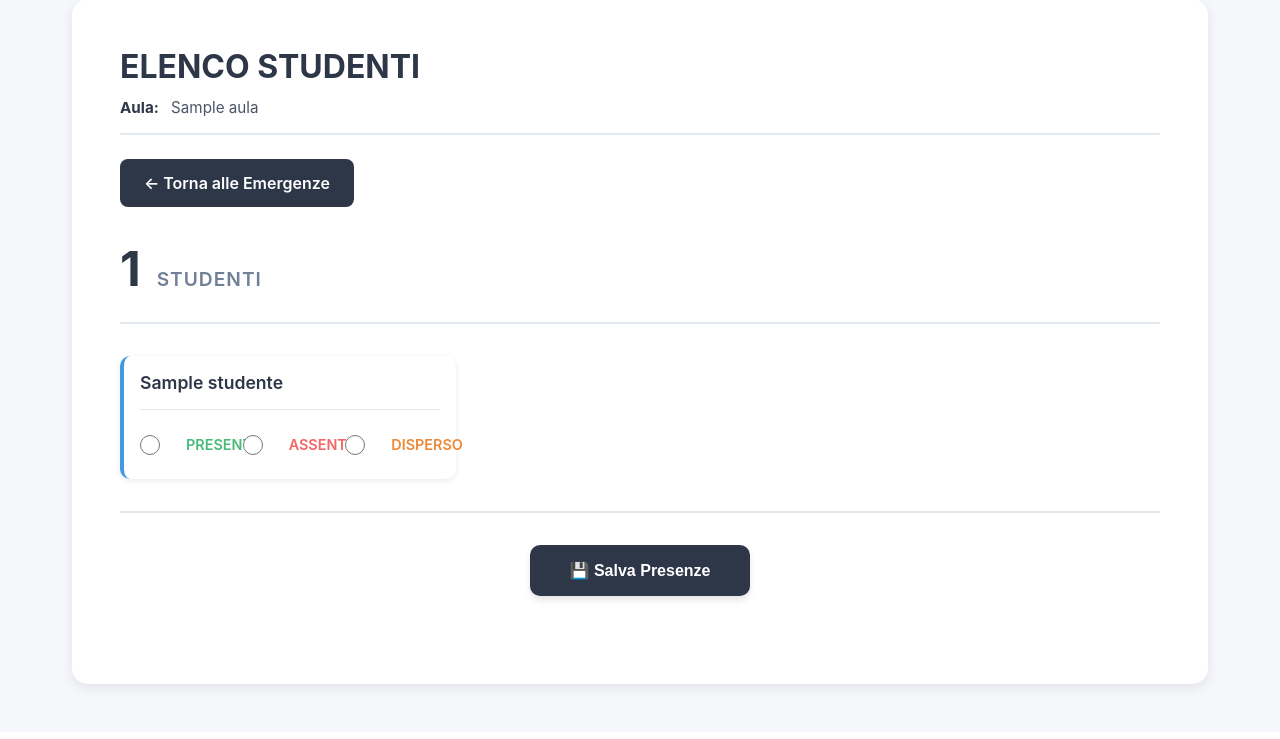
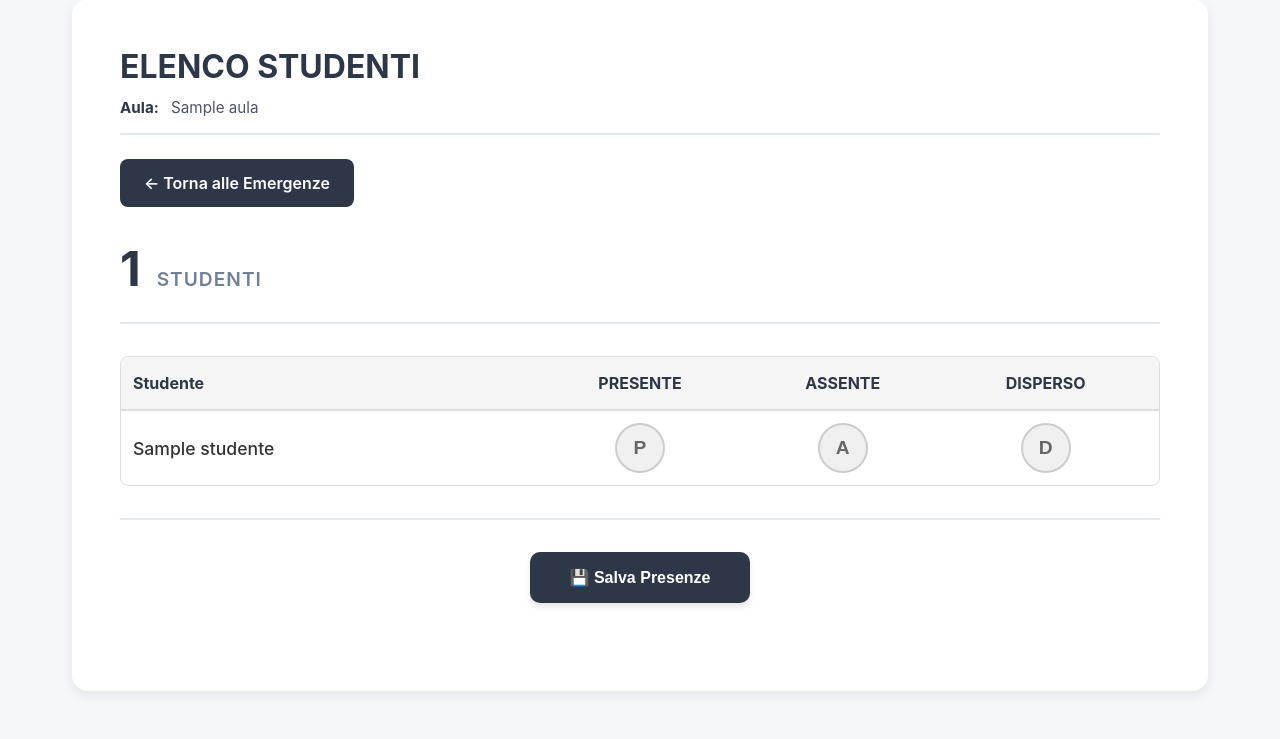
Before and after one commit to AltaMatz/RunOut, a Flask app: template runout/templates/elenco_studenti.html in a window 1280 px wide. Shown: the part 102-841 px from the top of the page. Before the commit the page ends 796 px from the top, so only its background shows below. Run offline with Flask 3, Linux system fonts and the light colour scheme; the template is opened without the code that fills it: most values are stand-ins (such as "Sample title", 1, 10 or a date in 2020).

Commit message:
Modifica UI elenco studenti

```diff
--- a/runout/app.py
+++ b/runout/app.py
@@ -33,13 +33,13 @@ async def emergenze():
     giorno = 4 #giorno fisso per test
 
     #ora_reale = now.hour
-    ora_reale = 12 #ora fissa per test
+    ora_reale = 13 #ora fissa per test
     if 8 <= ora_reale <= 14:
         ora = ora_reale-7
     else:
         ora = 1  #ora di default quando fuori orario
 
-    sem = asyncio.Semaphore(20)
+    sem = asyncio.Semaphore(50)
     async def fetch_classe(client, aula, API_TOKEN):
         url = f"https://sipal.itispaleocapa.it/api/proxySipal/v1/studenti/classe/{giorno}/{ora}/{aula}"
         headers = {
--- a/runout/templates/elenco_studenti.html
+++ b/runout/templates/elenco_studenti.html
@@ -37,6 +37,22 @@
             {% if studenti|length > 0 %}
                 <form id="presenze-form">
                     <div class="studenti-list-container">
+                        <!-- Column Headers -->
+                        <div class="studenti-row header-row">
+                            <div class="studente-name-col">
+                                <strong>Studente</strong>
+                            </div>
+                            <div class="presenze-col">
+                                <strong>PRESENTE</strong>
+                            </div>
+                            <div class="presenze-col">
+                                <strong>ASSENTE</strong>
+                            </div>
+                            <div class="presenze-col">
+                                <strong>DISPERSO</strong>
+                            </div>
+                        </div>
+
                         {% for studente in studenti %}
                             {% set nome_studente = studente %}
                             {% if studente is mapping %}
@@ -50,35 +66,31 @@
                                     {% set nome_studente = studente|string %}
                                 {% endif %}
                             {% endif %}
-                            <div class="studente-card">
-                                <div class="studente-info">
+                            <div class="studenti-row data-row">
+                                <div class="studente-name-col">
                                     <div class="studente-nome">{{ nome_studente }}</div>
                                     {% if studente is mapping %}
                                         {% if studente.get('matricola') %}
                                             <div class="studente-matricola">
-                                                Matricola: {{ studente.matricola }}
-                                            </div>
-                                        {% endif %}
-                                        {% if studente.get('classe') %}
-                                            <div class="studente-classe">
-                                                Classe: {{ studente.classe }}
+                                                {{ studente.matricola }}
                                             </div>
                                         {% endif %}
                                     {% endif %}
                                 </div>
-                                <div class="presenze-options">
-                                    <label class="radio-option">
-                                        <input type="radio" name="presenza_{{ loop.index0 }}" value="PRESENTE" data-studente="{{ nome_studente }}">
-                                        <span class="radio-label presente">PRESENTE</span>
-                                    </label>
-                                    <label class="radio-option">
-                                        <input type="radio" name="presenza_{{ loop.index0 }}" value="ASSENTE" data-studente="{{ nome_studente }}">
-                                        <span class="radio-label assente">ASSENTE</span>
-                                    </label>
-                                    <label class="radio-option">
-                                        <input type="radio" name="presenza_{{ loop.index0 }}" value="DISPERSO" data-studente="{{ nome_studente }}">
-                                        <span class="radio-label disperso">DISPERSO</span>
-                                    </label>
+                                <div class="presenze-col">
+                                    <button type="button" class="presence-btn" data-status="PRESENTE" data-studente="{{ nome_studente }}" data-index="{{ loop.index0 }}">
+                                        P
+                                    </button>
+                                </div>
+                                <div class="presenze-col">
+                                    <button type="button" class="presence-btn" data-status="ASSENTE" data-studente="{{ nome_studente }}" data-index="{{ loop.index0 }}">
+                                        A
+                                    </button>
+                                </div>
+                                <div class="presenze-col">
+                                    <button type="button" class="presence-btn" data-status="DISPERSO" data-studente="{{ nome_studente }}" data-index="{{ loop.index0 }}">
+                                        D
+                                    </button>
                                 </div>
                             </div>
                         {% endfor %}
@@ -104,19 +116,42 @@ document.addEventListener('DOMContentLoaded', function() {
     const form = document.getElementById('presenze-form');
     const saveBtn = document.getElementById('save-btn');
     const saveMessage = document.getElementById('save-message');
+    const presenceBtns = document.querySelectorAll('.presence-btn');
+
+    // Track selections per student (by index)
+    const selections = {};
+
+    presenceBtns.forEach(btn => {
+        btn.addEventListener('click', function(e) {
+            e.preventDefault();
+
+            const index = this.getAttribute('data-index');
+            const status = this.getAttribute('data-status');
+            const nomeStudente = this.getAttribute('data-studente');
+
+            // Remove active class from all buttons for this student
+            const studentBtns = document.querySelectorAll(`button[data-index="${index}"]`);
+            studentBtns.forEach(b => b.classList.remove('active'));
+
+            // Add active class to clicked button
+            this.classList.add('active');
+
+            // Store selection
+            selections[index] = {
+                studente: nomeStudente,
+                status: status
+            };
+        });
+    });
 
     if (form) {
         form.addEventListener('submit', async function(e) {
             e.preventDefault();
 
-            // Raccogli tutti i dati delle presenze
+            // Convert selections to presenze format
             const presenze = {};
-            const radioGroups = form.querySelectorAll('input[type="radio"]:checked');
-
-            radioGroups.forEach(radio => {
-                const nomeStudente = radio.getAttribute('data-studente');
-                const stato = radio.value;
-                presenze[nomeStudente] = stato;
+            Object.values(selections).forEach(sel => {
+                presenze[sel.studente] = sel.status;
             });
 
             // Prepara i dati da inviare
@@ -166,4 +201,97 @@ document.addEventListener('DOMContentLoaded', function() {
     }
 });
 </script>
+
+<style>
+.studenti-list-container {
+    display: flex;
+    flex-direction: column;
+    gap: 0;
+    border: 1px solid #ddd;
+    border-radius: 8px;
+    overflow: hidden;
+}
+
+.studenti-row {
+    display: grid;
+    grid-template-columns: 2fr 1fr 1fr 1fr;
+    gap: 0;
+    padding: 12px;
+    border-bottom: 1px solid #eee;
+    align-items: center;
+}
+
+.studenti-row.header-row {
+    background-color: #f5f5f5;
+    font-weight: bold;
+    border-bottom: 2px solid #ddd;
+    padding: 16px 12px;
+}
+
+.studenti-row.data-row:last-child {
+    border-bottom: none;
+}
+
+.studenti-row.data-row:hover {
+    background-color: #fafafa;
+}
+
+.studente-name-col {
+    display: flex;
+    flex-direction: column;
+    gap: 4px;
+}
+
+.studente-nome {
+    font-weight: 500;
+    color: #333;
+}
+
+.studente-matricola {
+    font-size: 0.85em;
+    color: #999;
+}
+
+.presenze-col {
+    display: flex;
+    justify-content: center;
+}
+
+.presence-btn {
+    width: 50px;
+    height: 50px;
+    border-radius: 50%;
+    border: 2px solid #ccc;
+    background-color: #f0f0f0;
+    color: #666;
+    font-size: 1.2em;
+    font-weight: bold;
+    cursor: pointer;
+    transition: all 0.3s ease;
+}
+
+.presence-btn:hover {
+    border-color: #999;
+    transform: scale(1.05);
+}
+
+.presence-btn.active[data-status="PRESENTE"] {
+    background-color: #4caf50;
+    color: white;
+    border-color: #45a049;
+}
+
+.presence-btn.active[data-status="ASSENTE"] {
+    background-color: #ffc107;
+    color: white;
+    border-color: #ffb300;
+}
+
+.presence-btn.active[data-status="DISPERSO"] {
+    background-color: #f44336;
+    color: white;
+    border-color: #da190b;
+}
+</style>
+
 {% endblock %}
```
Also changed, not shown: runout/presenze.json (+29 -0 lines).
